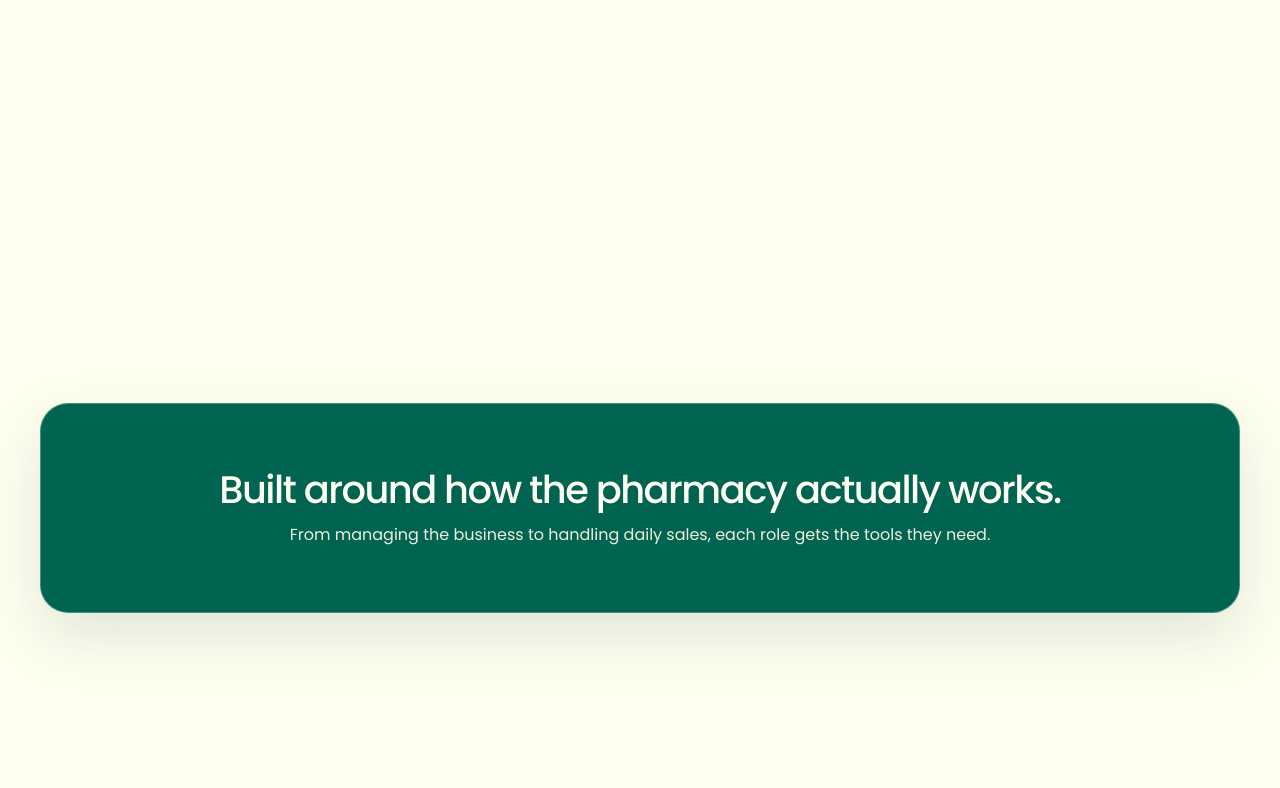
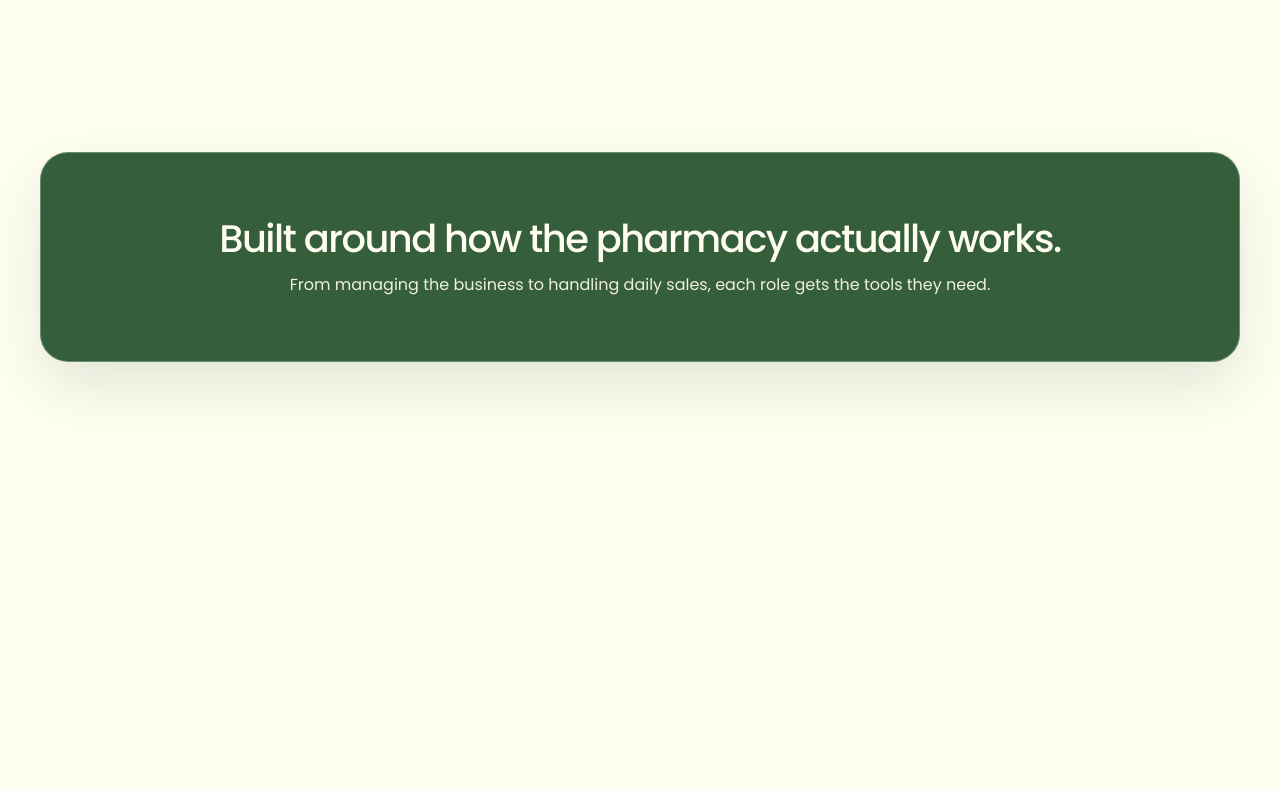
Before and after one commit to adrianniel/Dagohoy-Pharmacy-Web, a React (Vite) app: page / in a window 1280 px wide. Shown: the part 692-1480 px from the top of the page. Built offline with nearby package versions, Linux system fonts and the light colour scheme; no server answers.

Commit message:
style: restore upper features panel and original green

```diff
--- a/src/landing-modern.css
+++ b/src/landing-modern.css
@@ -2084,7 +2084,7 @@ html:has(.landing-page) {
   box-sizing: border-box;
   padding: clamp(2rem, 6vw, 5rem) max(1rem, calc((100% - 1320px) / 2));
   display: grid;
-  place-items: center;
+  place-items: start center;
   background: #fffff0;
 }
 
@@ -2101,7 +2101,7 @@ html:has(.landing-page) {
   box-sizing: border-box;
   border: 1px solid rgb(255 255 240 / 28%);
   border-radius: 28px;
-  background: #006451;
+  background: #355e3b;
   box-shadow: 0 24px 60px rgb(0 48 38 / 12%);
   text-align: center;
 }
```
